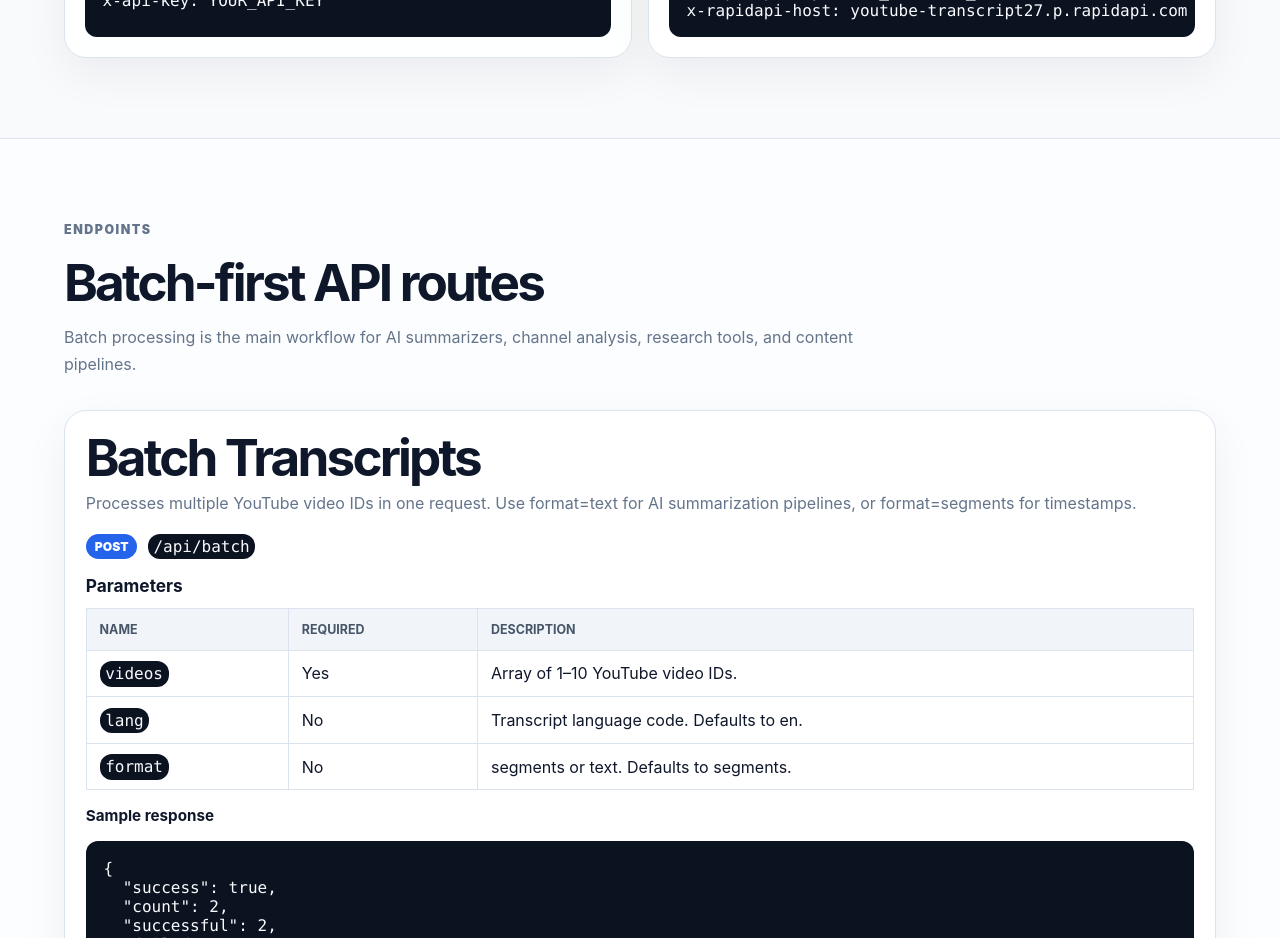
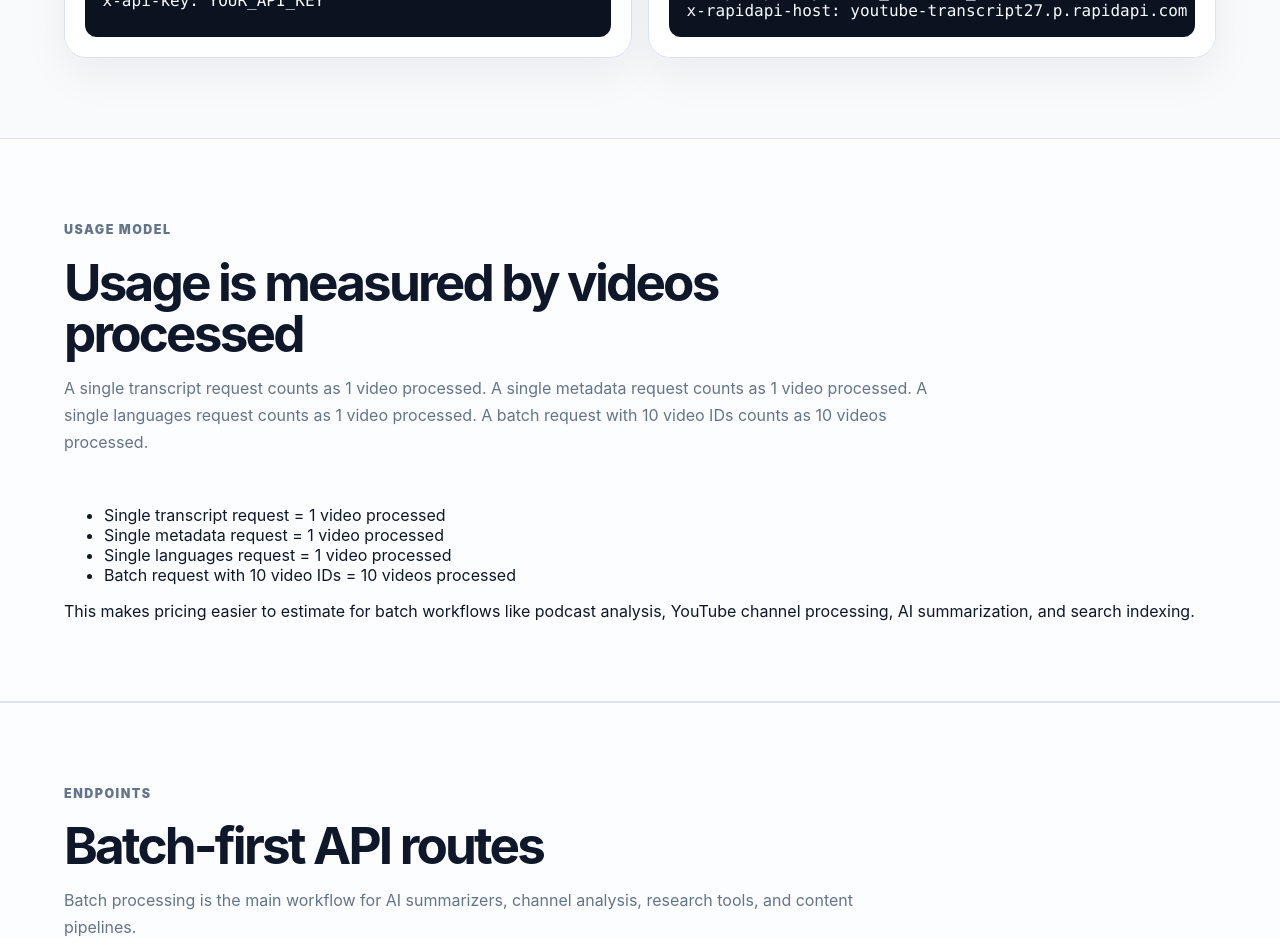
Before and after one commit to dtech4099-a11y/youtube-transcript-api, a Next.js app: page /docs in a window 1280 px wide. Shown: the part 940-1878 px from the top of the page. Built offline with nearby package versions, Linux system fonts and the light colour scheme.

Commit message:
Clarify usage model as videos processed

```diff
--- a/app/docs/page.tsx
+++ b/app/docs/page.tsx
@@ -92,6 +92,26 @@ x-api-key: YOUR_API_KEY`}</pre>
 x-rapidapi-key: YOUR_RAPIDAPI_KEY
 x-rapidapi-host: youtube-transcript27.p.rapidapi.com`}</pre>
             </article>
+          </div>
+        </section>
+
+        <section className="page-section alt-section">
+          <SectionHeader
+            eyebrow="Usage model"
+            title="Usage is measured by videos processed"
+            description="A single transcript request counts as 1 video processed. A single metadata request counts as 1 video processed. A single languages request counts as 1 video processed. A batch request with 10 video IDs counts as 10 videos processed."
+          />
+          <div className="info-panel">
+            <ul>
+              <li>Single transcript request = 1 video processed</li>
+              <li>Single metadata request = 1 video processed</li>
+              <li>Single languages request = 1 video processed</li>
+              <li>Batch request with 10 video IDs = 10 videos processed</li>
+            </ul>
+            <p>
+              This makes pricing easier to estimate for batch workflows like podcast analysis,
+              YouTube channel processing, AI summarization, and search indexing.
+            </p>
           </div>
         </section>
 
```
